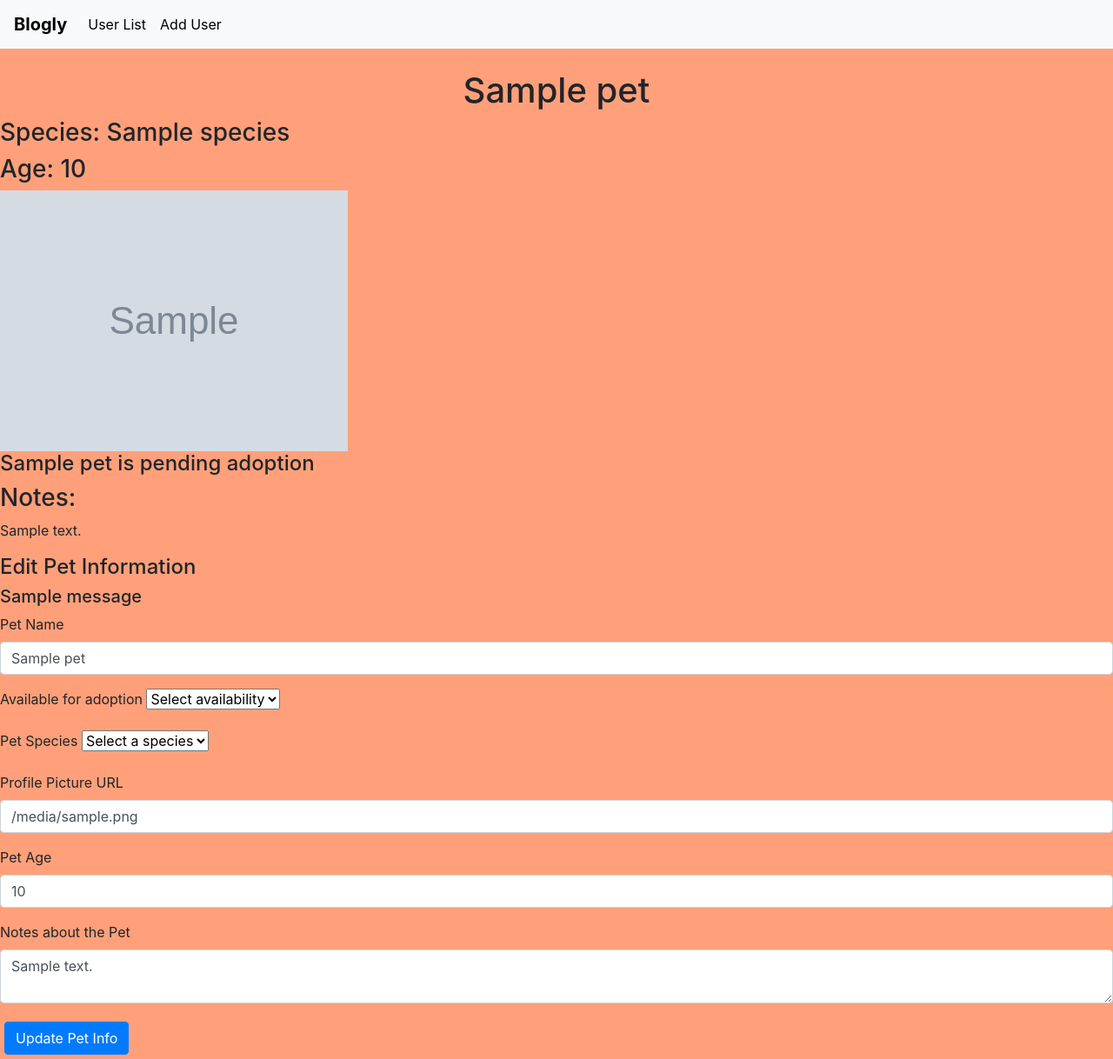
After one commit to msaemrow/SpringboardAssignments, a Flask app: template flask-sql-adopt/templates/pet-display.html in a window 1280 px wide. The commit adds this page. Shown: the whole page at 87% size. Run offline with Flask 2, Linux system fonts and the light colour scheme; the template is opened without the code that fills it: most values are stand-ins (such as "Sample title", 1, 10 or a date in 2020); grey boxes marked "Sample" are stand-in pictures; one stand-in notice (Sample message) is shown.

Commit message:
finished pet adoption application

```diff
--- /dev/null
+++ b/flask-sql-adopt/templates/pet-display.html
@@ -0,0 +1,103 @@
+{% extends 'index.html' %}
+{% block title %}{{pet.name}} Details{% endblock %}
+{% block content %}
+<div id="pet-details-page-div">
+<div id="pet-individual-div">
+    <h1>{{ pet.name}} </h1>
+    <h3>Species: {{ pet.species }}</h3>
+    <h3>Age: {{ pet.age }}</h3>
+    <img src="{{pet.photo_url}}" alt="Image of pet">
+    {% if pet.available == True %}
+        <h4>{{ pet.name }} is available for adoption</h4>
+    {% else %}
+        <h4>{{ pet.name }} is pending adoption</h4>
+    {% endif %}
+    <h3>Notes:</h3>
+    <p>{{ pet.notes }}</p>
+</div>
+<div id="edit-pet-div">
+    <h4>Edit Pet Information</h4>
+    <div class="flash-message-div">
+        {% with messages = get_flashed_messages() %}
+        {% if messages %}
+            {% for message in messages %}
+            <h5>{{ message }}</h5>
+            {% endfor %}
+        {% endif %}
+        {% endwith %}
+    </div>
+    <form id="pet-edit-form" action="/pet/{{pet.id}}/edit" method="POST">
+      <div class="form-group">
+        <label for="name">Pet Name</label>
+        <input
+          type="text"
+          class="form-control"
+          id="name"
+          name="name"
+          value="{{pet.name}}"
+          autocapitalize="on"
+          autocomplete="off"
+          required
+        />
+      </div>
+      <div class="form-group">
+        <label for="available">Available for adoption</label>
+        <select name="available" id="available" required>
+            <option value="" selected disabled>Select availability</option>
+            <option value=True >True</option>
+            <option value=False >False</option>
+        </select>
+      </div>
+      <div class="form-group">
+        <label for="species">Pet Species</label>
+        <select name="species" id="species" required>
+            <option value="" selected disabled>Select a species</option>
+            <option value="duck">Duck</option>
+            <option value="dog">Dog</option>
+            <option value="parrot">Parrot</option>
+            <option value="rabbit">Rabbit</option>
+            <option value="beaver">Beaver</option>
+        </select>
+      </div>
+      <div class="form-group">
+        <label for="photo_url">Profile Picture URL</label>
+        <input
+          type="url"
+          class="form-control"
+          id="photo_url"
+          name="photo_url"
+          value="{{pet.photo_url}}"
+          autocomplete="off"
+          placeholder="This field is optional"
+        />
+      </div>
+      <div class="form-group">
+        <label for="age">Pet Age</label>
+        <input
+          type="number"
+          class="form-control"
+          id="age"
+          name="age"
+          value={{pet.age}}
+          autocomplete="off"
+          min=0
+          max=30
+          step="1"
+        />
+      </div>
+      <div class="form-group">
+        <label for="notes">Notes about the Pet</label>
+        <textarea
+          type="text"
+          class="form-control"
+          id="notes"
+          name="notes"
+          autocapitalize="on"
+          autocomplete="off"
+        >{{pet.notes}}</textarea>
+      </div>
+      <button type="submit" class="btn btn-primary">Update Pet Info</button>
+    </form>
+    </div>
+</div>
+{% endblock %}
```
Also changed, not shown: flask-sql-adopt/app.py (+23 -1 lines), flask-sql-adopt/static/styles.css (+69 -0 lines), flask-sql-adopt/templates/pet-all-home.html (+35 -4 lines), flask-sql-adopt/templates/pet-new.html (+11 -12 lines).
